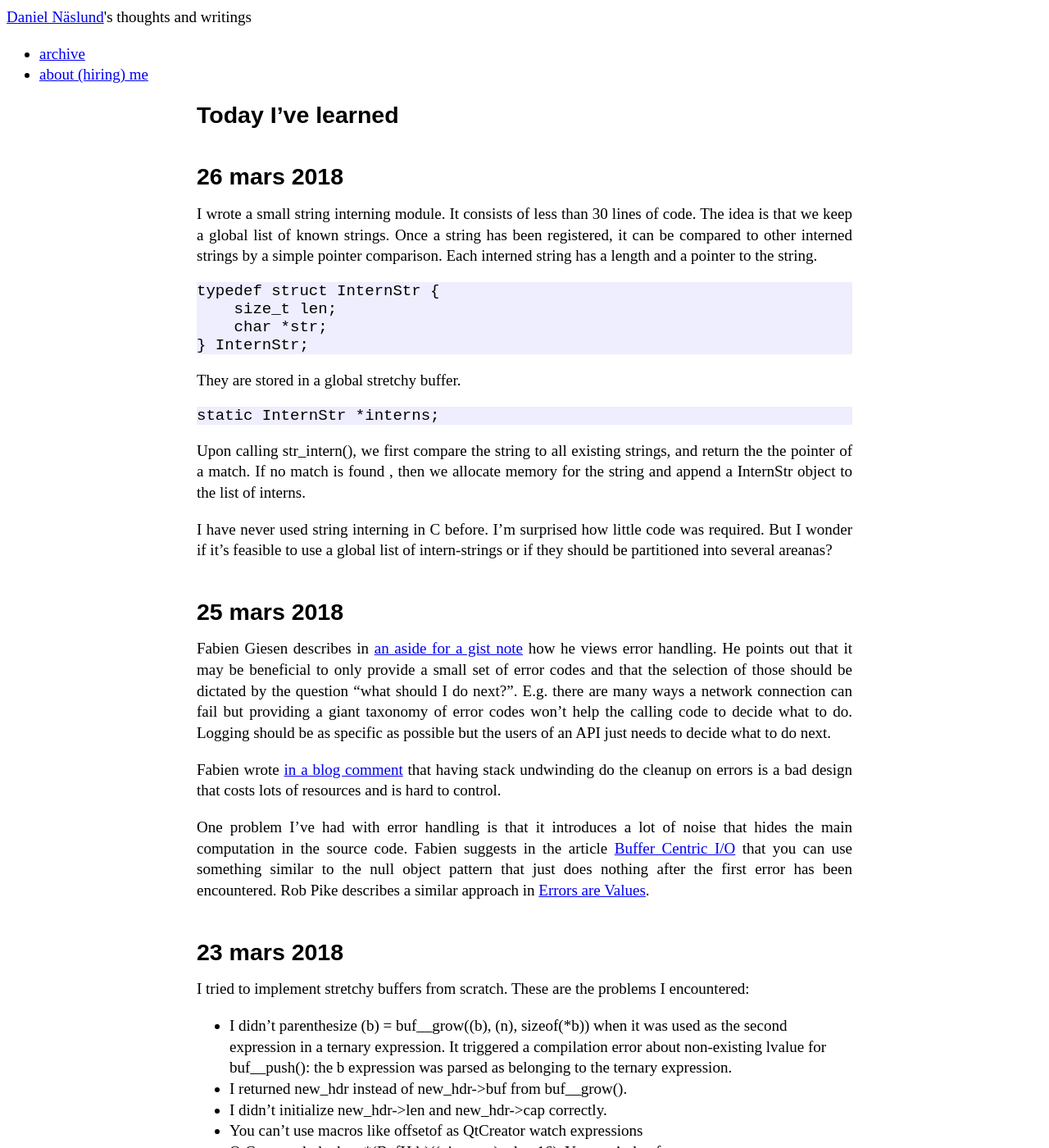
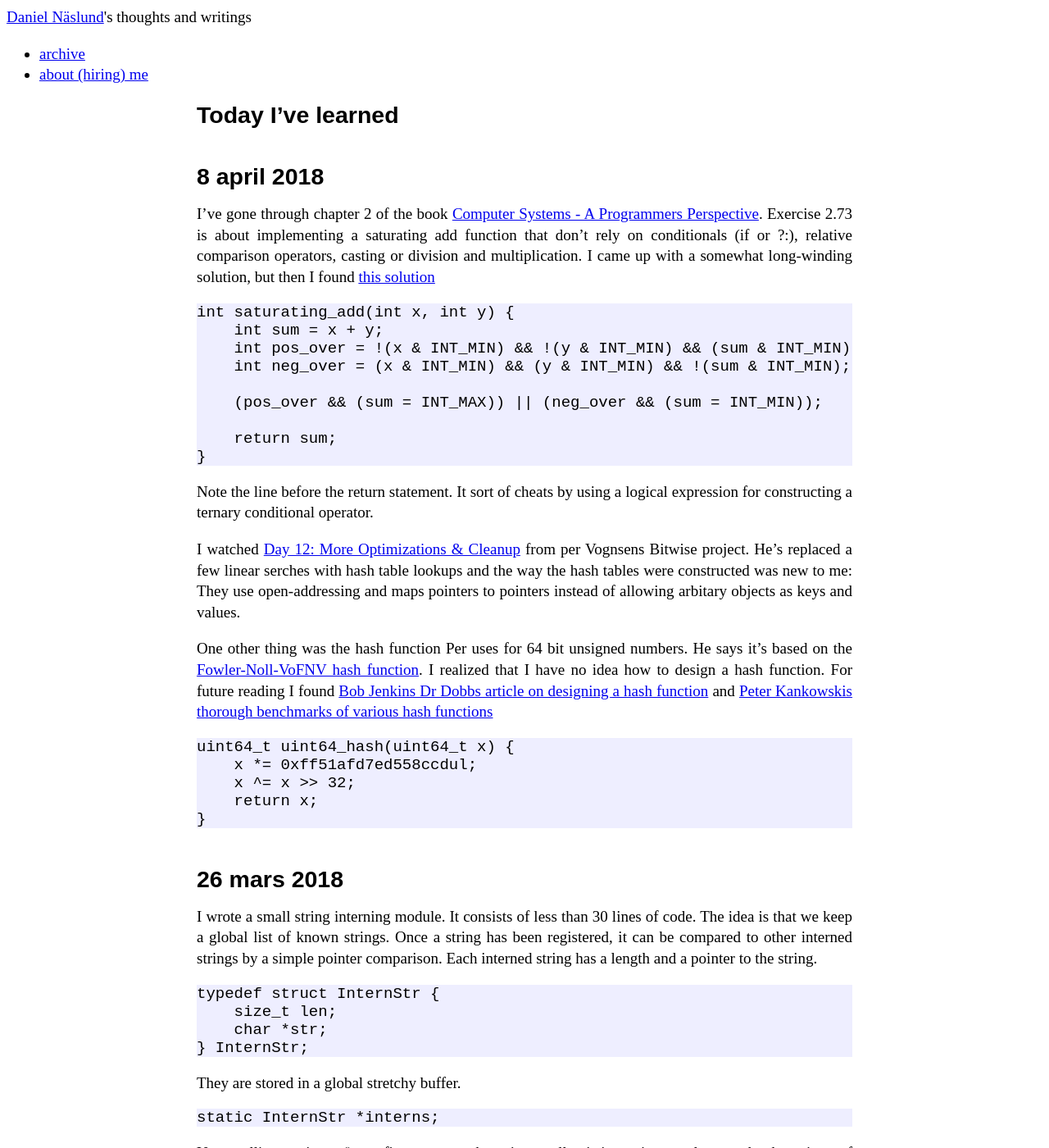
Before and after one commit to dannas/dannas.github.com, a Jekyll site: the page built from TIL.markdown, in a window 1280 px wide and 1400 px high. Shown: the whole window at 82% size. Built offline with Jekyll 4.4.1, drawn with Linux system fonts in a browser that asks for light colours.

Commit message:
Yet another TIL

```diff
--- a/TIL.markdown
+++ b/TIL.markdown
@@ -3,6 +3,47 @@ layout: default
 title: TIL - Today I've Learned
 ---
 # Today I've learned
+
+## 8 april 2018
+I've gone through chapter 2 of the book [Computer Systems - A Programmers
+Perspective](http://csapp.cs.cmu.edu/). Exercise 2.73 is about implementing a
+saturating add function that don't rely on conditionals (if or ?:), relative
+comparison operators, casting or division and multiplication. I came up with a
+somewhat long-winding solution, but then I found [this
+solution](http://zhangjunphy.github.io/csapp/chap2.html#org2fd5283)
+
+    int saturating_add(int x, int y) {
+        int sum = x + y;
+        int pos_over = !(x & INT_MIN) && !(y & INT_MIN) && (sum & INT_MIN);
+        int neg_over = (x & INT_MIN) && (y & INT_MIN) && !(sum & INT_MIN);
+
+        (pos_over && (sum = INT_MAX)) || (neg_over && (sum = INT_MIN));
+
+        return sum;
+    }
+
+Note the line before the return statement. It sort of cheats by using a
+logical expression for constructing a ternary conditional operator.
+
+I watched [Day 12: More Optimizations &
+Cleanup](https://bitwise.handmade.network/episode/bitwise/bitwise012/) from per
+Vognsens Bitwise project. He's replaced a few linear serches with hash table
+lookups and the way the hash tables were constructed was new to me: They use
+open-addressing and maps pointers to pointers instead of allowing arbitary
+objects as keys and values.
+
+One other thing was the hash function Per uses for 64 bit unsigned numbers. He
+says it's based on the [Fowler-Noll-VoFNV hash
+function](http://isthe.com/chongo/tech/comp/fnv/). I realized that I have no
+idea how to design a hash function. For future reading I found [Bob Jenkins Dr
+Dobbs article on designing a hash
+function](http://www.burtleburtle.net/bob/hash/doobs.html) and [Peter Kankowskis thorough benchmarks of various hash functions](http://www.strchr.com/hash_functions)
+
+    uint64_t uint64_hash(uint64_t x) {
+        x *= 0xff51afd7ed558ccdul;
+        x ^= x >> 32;
+        return x;
+    }
 
 ## 26 mars 2018
 I wrote a small string interning module. It consists of less than 30 lines of
```
